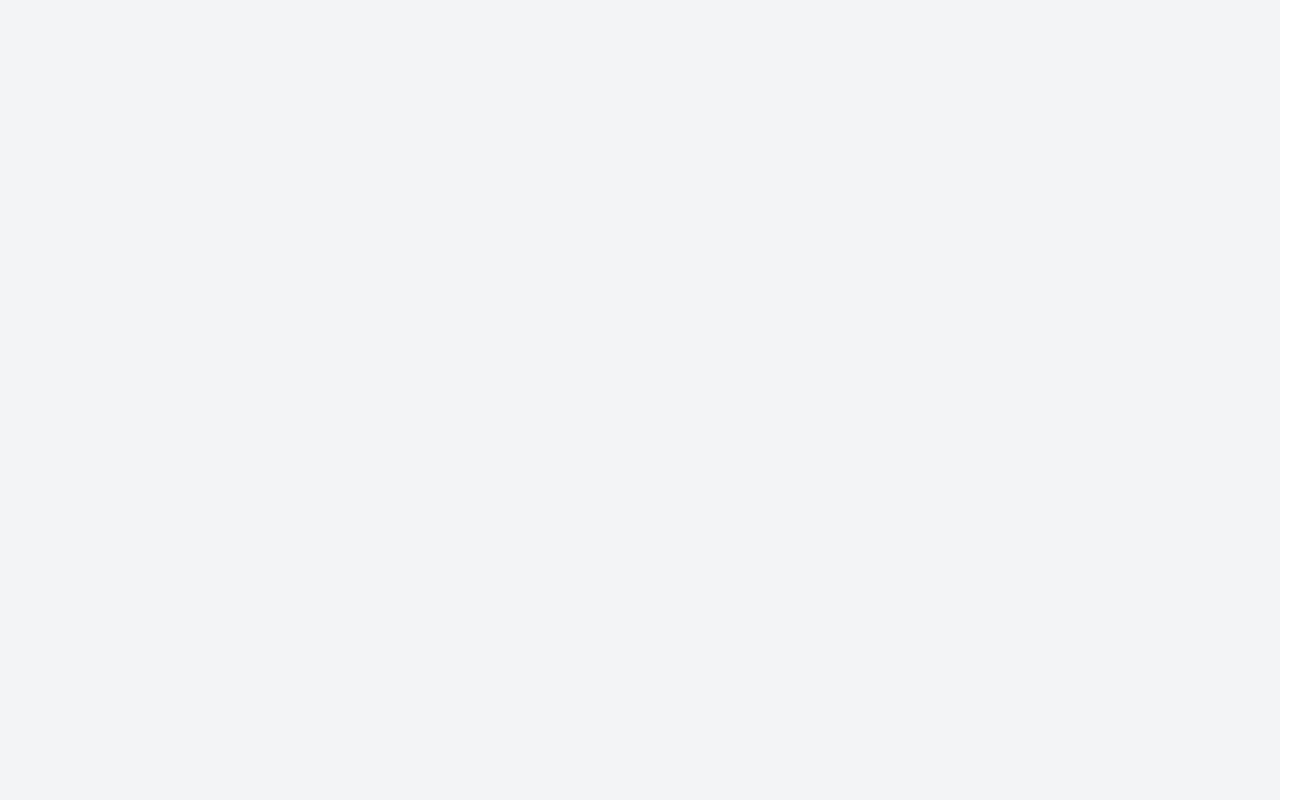
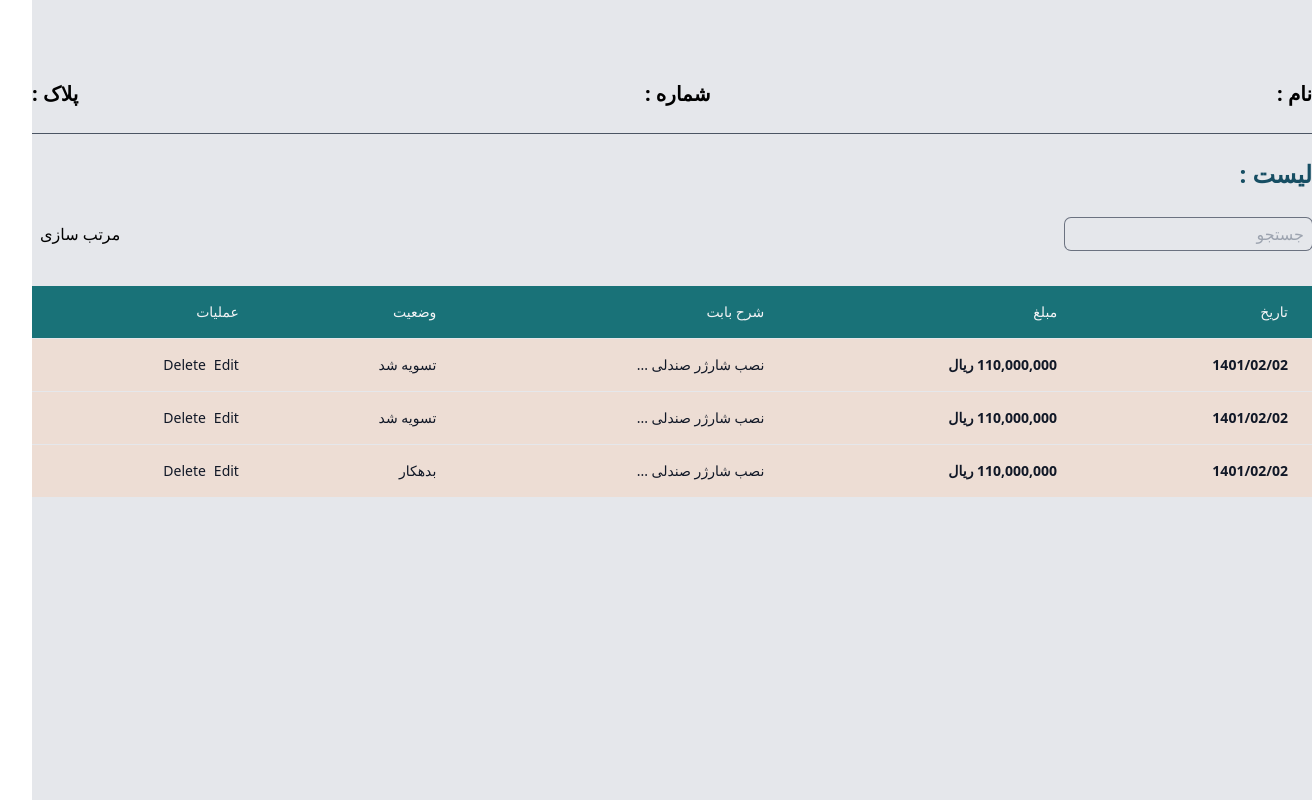
Before and after one commit to Matin-Sangabi/designated-app, a JavaScript app: page /userPage in a window 1280 px wide. Before the commit this address had no page. Shown: the whole page, 1312 px wide, since content can reach past the window. Built offline with nearby package versions, Linux system fonts and the light colour scheme; the HTML template or start-up script is replaced by a standard one.

Commit message:
userPage UI added

```diff
--- a/src/App.js
+++ b/src/App.js
@@ -1,11 +1,15 @@
 
 import { Routes , Route } from 'react-router-dom';
+import AddUserPage from './pages/AddUser';
 import Homepage from './pages/Home';
+import UserPage from './pages/userPage';
 function App() {
   return (
-    <div className='w-full h-screen bg-gray-100'>
+    <div className='w-full h-screen bg-gray-200'>
       <Routes>
         <Route path='/' element={<Homepage/>} />
+        <Route path='addUser' element={<AddUserPage/>} />
+        <Route path='userPage' element={<UserPage/>} />
       </Routes>
     </div>
   );
--- /dev/null
+++ b/src/pages/AddUser.js
@@ -0,0 +1,9 @@
+const AddUserPage = () => {
+    return (
+        <div>
+            add user page
+        </div>
+     );
+}
+
+export default AddUserPage;
--- a/src/pages/Home.js
+++ b/src/pages/Home.js
@@ -1,3 +1,4 @@
+import { Link } from "react-router-dom";
 const Homepage = () => {
     return (
         <div className="max-w-screen-xl mx-auto container relative h-screen">
@@ -6,30 +7,17 @@ const Homepage = () => {
                 <div className="p-2">مرتب سازی</div>
             </div>
             <div className="grid grid-cols-12 pt-6 gap-6">
-                <div className="col-span-6 py-4 px-2 hover:ring hover:ring-offset-2 cursor-pointer hover:ring-[#bfeaf5] transition-all ease-in-out duration-300 bg-[#BFEAF5] rounded-md shadow-md text-[#0A2647] flex flex-col">
+                <Link to="userPage" Link className="col-span-12 md:col-span-6 py-4 px-3 hover:ring hover:ring-offset-2 cursor-pointer hover:ring-[#197278] transition-all ease-in-out duration-300 bg-[#197278] rounded-md shadow-md gap-y-4 text-gray-200 flex flex-col">
                     <div className="flex items-center gap-x-2 justify-between">
-                        <h1 className="font-semibold hover:text-[#205295] transition-all ease-in-out duration-300 "> نام :متین اسدسنگابی</h1>
-                        <h1 className="font-semibold hover:text-[#205295] transition-all ease-in-out duration-300 "> شماره پلاک : #</h1>
-                        <h1 className="font-semibold hover:text-[#205295] transition-all ease-in-out duration-300 "> تلفن :09178694033</h1>
+                        <h1 className="font-semibold hover:text-[#edddd4] transition-all ease-in-out duration-300 "> نام :متین اسدسنگابی</h1>
+                        <h1 className="font-semibold hover:text-[#edddd4] transition-all ease-in-out duration-300 "> تلفن :09178694033</h1>
+                        <h1 className="font-semibold hover:text-[#edddd4] transition-all ease-in-out duration-300 "> شماره پلاک : #</h1>
                     </div>
-                </div>
-                <div className="col-span-6 py-4 px-2 hover:ring hover:ring-offset-2 cursor-pointer hover:ring-[#bfeaf5] transition-all ease-in-out duration-300 bg-[#BFEAF5] rounded-md shadow-md text-[#0A2647] flex flex-col">
-                    <div className="flex items-center gap-x-2 justify-between">
-                        <h1 className="font-semibold hover:text-[#205295] transition-all ease-in-out duration-300 "> نام :متین اسدسنگابی</h1>
-                        <h1 className="font-semibold hover:text-[#205295] transition-all ease-in-out duration-300 "> شماره پلاک : #</h1>
-                        <h1 className="font-semibold hover:text-[#205295] transition-all ease-in-out duration-300 "> تلفن :09178694033</h1>
-                    </div>
-                </div>
-                <div className="col-span-6 py-4 px-2 hover:ring hover:ring-offset-2 cursor-pointer hover:ring-[#bfeaf5] transition-all ease-in-out duration-300 bg-[#BFEAF5] rounded-md shadow-md text-[#0A2647] flex flex-col">
-                    <div className="flex items-center gap-x-2 justify-between">
-                        <h1 className="font-semibold hover:text-[#205295] transition-all ease-in-out duration-300 "> نام :متین اسدسنگابی</h1>
-                        <h1 className="font-semibold hover:text-[#205295] transition-all ease-in-out duration-300 "> شماره پلاک : #</h1>
-                        <h1 className="font-semibold hover:text-[#205295] transition-all ease-in-out duration-300 "> تلفن :09178694033</h1>
-                    </div>
-                </div>
+                </Link>
+
             </div>
             <div className="absolute bottom-10 left-2">
-                <button className="p-2 rounded-md bg-[#82AAE3] text-[#0A2647] font-semibold hover:ring hover:ring-offset-2 hover:ring-[#82aae3] transition-all ease-in-out duration-300 hover:text-gray-100">اضافه کردن </button>
+                <Link to="addUser" className="p-2 rounded-md bg-[#82AAE3] text-[#0A2647] font-semibold hover:ring hover:ring-offset-2 hover:ring-[#82aae3] transition-all ease-in-out duration-300 hover:text-gray-100">اضافه کردن </Link>
             </div>
         </div>
      );
--- /dev/null
+++ b/src/pages/userPage.js
@@ -0,0 +1,125 @@
+const UserPage = () => {
+  return (
+    <div className="container max-w-screen-xl mx-auto pt-20">
+      <div className="flex flex-col gap-y-6">
+        <div className="flex items-center justify-between">
+          <h1 className="text-xl font-semibold">نام :</h1>
+          <h1 className="text-xl font-semibold">شماره :</h1>
+          <h1 className="text-xl font-semibold">پلاک :</h1>
+        </div>
+        <hr className="bg-gray-600 h-[2px]" />
+        <h1 className="text-2xl font-semibold text-cyan-900">لیست : </h1>
+        <div className="flex w-full justify-between items-center">
+          <input
+            type="search"
+            placeholder="جستجو"
+            className="px-2 py-1 bg-transparent rounded-md border-none outline-none ring-1 focus:ring-offset-2 ring-gray-500 transition-all ease-in-out duration-500"
+          />
+          <div className="p-2">مرتب سازی</div>
+        </div>
+        <div className="flex flex-col">
+          <div className="overflow-x-auto sm:-mx-6 lg:-mx-8">
+            <div className="py-2 inline-block min-w-full sm:px-6 lg:px-8">
+              <div className="overflow-hidden">
+                <table className="min-w-full">
+                  <thead className="bg-[#197278] text-gray-100 border-b">
+                    <tr>
+                      <th
+                        scope="col"
+                        className="text-sm font-medium  px-6 py-4 text-right"
+                      >
+                        تاریخ
+                      </th>
+                      <th
+                        scope="col"
+                        className="text-sm font-medium  px-6 py-4 text-right"
+                      >
+                        مبلغ
+                      </th>
+                      <th
+                        scope="col"
+                        className="text-sm font-medium  px-6 py-4 text-right"
+                      >
+                        شرح بابت
+                      </th>
+                      <th
+                        scope="col"
+                        className="text-sm font-medium  px-6 py-4 text-right"
+                      >
+                        وضعیت
+                      </th>
+                      <th
+                        scope="col"
+                        className="text-sm font-medium  px-6 py-4 text-right"
+                      >
+                        عملیات
+                      </th>
+                    </tr>
+                  </thead>
+                  <tbody>
+                    <tr className="bg-[#edddd4] border-b transition duration-300 ease-in-out hover:bg-gray-300">
+                      <td className="px-6 py-4 whitespace-nowrap text-sm  text-gray-900 font-semibold">
+                        1401/02/02
+                      </td>
+                      <td className="text-sm text-gray-900  px-6 py-4 whitespace-nowrap font-semibold">
+                        110,000,000 ريال
+                      </td>
+                      <td className="text-sm text-gray-900 font-normal px-6 py-4 whitespace-nowrap">
+                        نصب شارژر صندلی ...
+                      </td>
+                      <td className="text-sm text-gray-900 font-normal px-6 py-4 whitespace-nowrap">
+                        تسویه شد
+                      </td>
+                      <td className="text-sm text-gray-900 font-light px-6 py-4 whitespace-nowrap flex items-center gap-x-2">
+                        <button>Edit</button>
+                        <button>Delete</button>
+                      </td>
+                    </tr>
+                    <tr className="bg-[#edddd4] border-b transition duration-300 ease-in-out hover:bg-gray-300">
+                      <td className="px-6 py-4 whitespace-nowrap text-sm  text-gray-900 font-semibold">
+                        1401/02/02
+                      </td>
+                      <td className="text-sm text-gray-900  px-6 py-4 whitespace-nowrap font-semibold">
+                        110,000,000 ريال
+                      </td>
+                      <td className="text-sm text-gray-900 font-normal px-6 py-4 whitespace-nowrap">
+                        نصب شارژر صندلی ...
+                      </td>
+                      <td className="text-sm text-gray-900 font-normal px-6 py-4 whitespace-nowrap">
+                        تسویه شد
+                      </td>
+                      <td className="text-sm text-gray-900 font-light px-6 py-4 whitespace-nowrap flex items-center gap-x-2">
+                        <button>Edit</button>
+                        <button>Delete</button>
+                      </td>
+                    </tr>
+                    <tr className="bg-[#edddd4] border-b transition duration-300 ease-in-out hover:bg-gray-300">
+                      <td className="px-6 py-4 whitespace-nowrap text-sm  text-gray-900 font-semibold">
+                        1401/02/02
+                      </td>
+                      <td className="text-sm text-gray-900  px-6 py-4 whitespace-nowrap font-semibold">
+                        110,000,000 ريال
+                      </td>
+                      <td className="text-sm text-gray-900 font-normal px-6 py-4 whitespace-nowrap">
+                        نصب شارژر صندلی ...
+                      </td>
+                      <td className="text-sm text-gray-900 font-normal px-6 py-4 whitespace-nowrap">
+                        بدهکار
+                      </td>
+                      <td className="text-sm text-gray-900 font-light px-6 py-4 whitespace-nowrap flex items-center gap-x-2">
+                        <button>Edit</button>
+                        <button>Delete</button>
+                      </td>
+                    </tr>
+                  </tbody>
+                </table>
+              </div>
+            </div>
+          </div>
+        </div>
+      </div>
+    </div>
+  );
+};
+
+export default UserPage;
```
